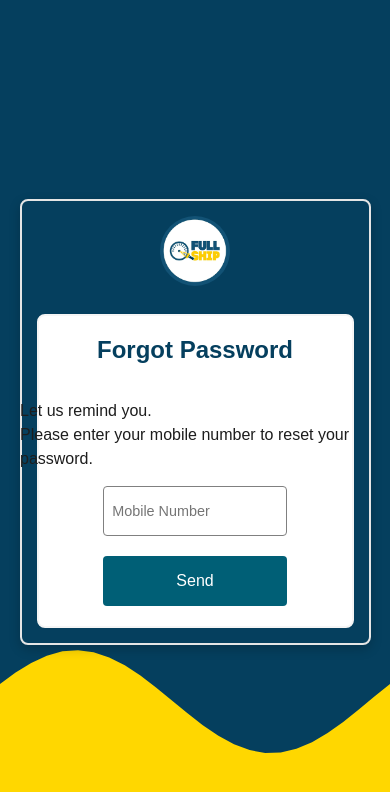
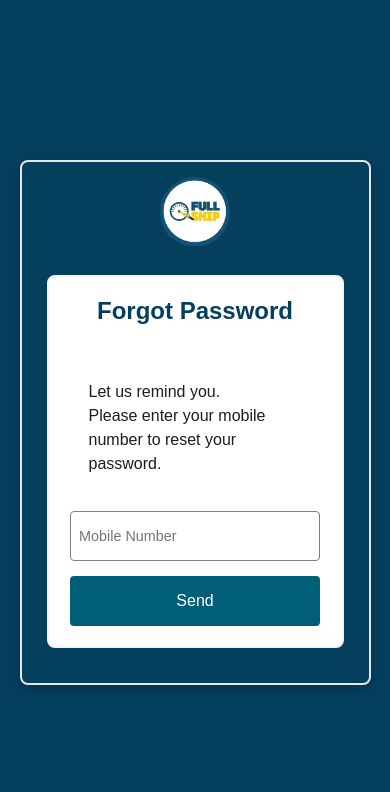
Before and after one commit to Saksham21s/MoveSwift, a React (Vite) app: page /logout in a window 390 px wide. Both pictures are taken after a click on the button "Forgot Password?". Shown: the top 792 px of the page. Built offline with nearby package versions, Linux system fonts and the light colour scheme.

Commit message:
Mobile UI issue corrected

```diff
--- a/src/components/Pages/Logout/ForgotPasswordPage.jsx
+++ b/src/components/Pages/Logout/ForgotPasswordPage.jsx
@@ -33,17 +33,17 @@ const ForgotPasswordPage = () => {
   };
 
   return (
-    <div className="login-container">
-      <div className="login-container-form">
+    <div className="forgot-container">
+    <div className="forgot-container-form">
       <img src={logo} alt="Login" className="login-image" />
-        <div className="form">
+      <div className="forgot-form">
         <h2>Forgot Password</h2>
-          <div className="para-div">
+        <div className="forgot-para">
           Let us remind you. <br />
           Please enter your mobile number to reset your password.
         </div>
         <form onSubmit={handleSubmit}>
-            <div className="input-container">
+          <div className="forgot-input-container">
             <input
               type="text"
               placeholder="Mobile Number"
@@ -52,10 +52,10 @@ const ForgotPasswordPage = () => {
             />
           </div>
           {errors.mobileNumber && (
-              <div className="error">{errors.mobileNumber}</div>
+            <div className="forgot-error">{errors.mobileNumber}</div>
           )}
-            <div className="button-container-forgot">
-              <button type="submit" className="submit-button-forgot">
+          <div className="forgot-button-container">
+            <button type="submit" className="submit-button">
               Send
             </button>
           </div>
--- a/src/components/Pages/Logout/logout.css
+++ b/src/components/Pages/Logout/logout.css
@@ -1,3 +1,11 @@
+:root {
+  --primary-bg: rgba(5, 63, 94, 1);
+  --primary-color: #005f76;
+  --border-color: rgb(229, 229, 229);
+  --text-dark: rgba(29, 29, 29, 1);
+  --input-color: rgba(17, 81, 115, 1);
+}
+
 .login-container {
   position: relative;
   width: 100vw;
@@ -60,29 +68,22 @@
   }
 }
 
-.form input {
-  padding: 10px;
-  font-size: 1rem;
-  border: 1px solid grey;
-  height: 50px;
-  width: 350px;
-  border-radius: 4px;
-  color: rgba(17, 81, 115, 1);
-}
-
-.password-input-container {
-  position: relative;
-  width: 350px;
-}
-
+.form input,
 .password-input {
   padding: 10px;
   font-size: 1rem;
   border: 1px solid grey;
   height: 50px;
   width: 100%;
+  max-width: 350px;
   border-radius: 4px;
-  padding-right: 40px;
+  color: var(--input-color);
+}
+
+.password-input-container {
+  position: relative;
+  width: 100%;
+  max-width: 350px;
 }
 
 .eye-button {
@@ -95,9 +96,6 @@
   cursor: pointer;
   font-size: 1.2rem;
   padding: 5px;
-}
-
-.eye-button {
   width: 30px;
   height: 30px;
   display: flex;
@@ -111,24 +109,35 @@
 }
 
 .forgot-password {
- margin-left: 222px;
+  margin-left: 250px;
+  width: max-content;
   background-color: white;
   font-size: 0.8rem;
   text-decoration: none;
-  color:rgba(29, 29, 29, 1);
-  border:none;
-  text-decoration: none !important;
+  color: var(--text-dark);
+  border: none;
 }
 
 .forgot-password:hover {
   text-decoration: underline;
 }
 
-.submit-button {
+.button-container {
+  display: flex;
+  justify-content: space-between;
+  align-items: center;
+  width: 100%;
+  max-width: 350px;
+}
+
+.submit-button,
+.submit-button-otp,
+.submit-button-forgot {
   padding: 10px 15px;
   font-size: 1rem;
-  background-color: #005f76;
-  width: 350px;
+  background-color: var(--primary-color);
+  width: 100%;
+  max-width: 350px;
   height: 50px;
   color: white;
   border: none;
@@ -136,38 +145,10 @@
   cursor: pointer;
 }
 
-.submit-button-otp {
-  padding: 10px 15px;
-  font-size: 1rem;
-  background-color: #005f76;
-  width: 290px;
-  height: 50px;
-  color: white;
-  border: none;
-  border-radius: 4px;
-  cursor: pointer;
-}
-
-.submit-button-forgot {
-  padding: 10px 15px;
-  font-size: 1rem;
-  background-color: #005f76;
-  height: 50px;
-  width: 350px;
-  color: white;
-  border: none;
-  border-radius: 4px;
-  cursor: pointer;
-}
-
-.submit-button:hover {
-  background-color: rgba(5, 63, 94, 1);
-}
-.submit-button-forgot:hover {
-  background-color: rgba(5, 63, 94, 1);
-}
+.submit-button:hover,
+.submit-button-forgot:hover,
 .submit-button-otp:hover {
-  background-color: rgba(5, 63, 94, 1);
+  background-color: var(--primary-bg);
 }
 
 .error {
@@ -175,68 +156,6 @@
   font-size: 0.7rem;
   margin-top: 2px;
   margin-left: 0;
-}
-
-.login-container::before {
-  content: "";
-  position: absolute;
-  bottom: 0;
-  left: 0;
-  width: 100%;
-  height: 250px;
-  background: rgba(255, 215, 0, 1);
-  clip-path: polygon(100% 100%, 0% 100%, 0.00% 36.01%, 4.00% 31.42%, 8.00% 27.56%, 12.00% 24.67%, 16.00% 22.94%, 20.00% 22.47%, 24.00% 23.30%, 28.00% 25.36%, 32.00% 28.54%, 36.00% 32.63%, 40.00% 37.37%, 44.00% 42.47%, 48.00% 47.61%, 52.00% 52.46%, 56.00% 56.72%, 60.00% 60.12%, 64.00% 62.44%, 68.00% 63.55%, 72.00% 63.37%, 76.00% 61.91%, 80.00% 59.27%, 84.00% 55.61%, 88.00% 51.16%, 92.00% 46.20%, 96.00% 41.04%, 100.00% 36.01%);
-}
-
-@media screen and (max-width: 1024px) {
-  .login-container-form {
-    width: 750px;
-    height: auto;
-    padding: 20px;
-  }
-
-  .form {
-    width: 100%;
-    height: auto;
-    padding: 20px;
-    margin-top: 20px;
-  }
-
-  .form input {
-    width: 80%;
-  }
-
-  .form button {
-    width: 80%;
-    font-size: 1rem;
-  }
-}
-
-@media screen and (max-width: 768px) {
-  .login-container-form {
-    width: 600px;
-    height: auto;
-  }
-
-  .form {
-    width: 100%;
-    padding: 20px;
-    margin-top: 20px;
-  }
-
-  .form input {
-    width: 80%;
-  }
-
-  .form button {
-    width: 80%;
-    font-size: 1rem;
-  }
-
-  .login-image {
-    width: 80px;
-    height: 80px;
-  }
 }
 
 @media screen and (max-width: 480px) {
@@ -254,25 +173,31 @@
   }
 
   .form input, .password-input {
-    width: 90%;
+    width: 100%;
     padding: 8px;
     font-size: 0.9rem;
   }
 
-  .eye-button{
-    display: none !important;
-  }
-
-  .password-input-container{
+  .password-input-container {
     width: 100%;
   }
 
-  .forgot-password{
-    margin-left: 170px;
+  .button-container {
+    width: 100%;
+    flex-direction: column;
+    align-items: flex-start;
+  }
+
+  .forgot-password {
+    margin-top: 10px;
+    margin-left: auto;
+  }
+
+  .submit-button {
+    width: 100%;
   }
 
   .form button {
-    width: 90%;
     font-size: 1rem;
   }
 
@@ -281,7 +206,113 @@
     height: 70px;
   }
 }
+/*---------------Forgot Password Page------------------*/
+.forgot-container {
+  position: relative;
+  width: 100vw;
+  height: 100vh;
+  background: var(--primary-bg);
+  display: grid;
+  place-items: center;
+  font-size: 2rem;
+  font-weight: bold;
+  color: white;
+  overflow: hidden;
 
+  form{
+    width: 330px;
+    display:flex;
+    flex-direction: column;
+    gap: 15px;
+  }
+}
+
+.forgot-container-form {
+  position: absolute;
+  width: 600px;
+  height: auto;
+  padding: 20px;
+  background: var(--primary-bg);
+  border-radius: 8px;
+  box-shadow: 0 4px 12px rgba(0, 0, 0, 0.2);
+  text-align: center;
+  border: 2px solid var(--border-color);
+}
+
+.forgot-form {
+  justify-content: center;
+  align-items: center;
+  display: flex;
+  flex-direction: column;
+  margin-inline: auto;
+  margin-block: 20px;
+  height: auto;
+  width: 90%;
+  max-width: 715px;
+  border: 2px solid whitesmoke;
+  background-color: white;
+  border-radius: 8px;
+  gap: 15px;
+  padding: 20px;
+}
+
+.forgot-form h2 {
+  font-size: 24px;
+  color: var(--primary-bg);
+  margin-bottom: 20px;
+  font-weight: 600;
+}
+
+.forgot-para {
+  color: var(--text-dark);
+  font-weight: 400;
+  font-size: 16px;
+  text-align: left;
+  width: 350px;
+  line-height: 24px;
+  padding: 15px;
+}
+
+.forgot-form input {
+  padding: 10px;
+  font-size: 1rem;
+  border: 1px solid grey;
+  height: 50px;
+  width: 100%;
+  border-radius: 4px;
+  color: var(--input-color);
+}
+
+
+@media screen and (max-width: 480px) {
+  .forgot-container-form {
+    width: 90%;
+    height: auto;
+    padding: 15px 25px;
+
+    form{
+      width: 250px;
+    }
+  }
+
+  .forgot-form {
+    width: 100%;
+    height: auto;
+    padding: 20px;
+    margin-top: 20px;
+  }
+
+  .forgot-para {
+    width: 100%;
+    padding: 20px;
+  }
+
+  .forgot-form input {
+    width: 100%;
+    padding: 8px;
+    font-size: 0.9rem;
+  }
+}
 
 /*---------------------OTP Verify Page ---------------*/
 
@@ -329,15 +360,16 @@
   background-color: rgba(255, 255, 255, 1);
   border-radius: 8px;
   gap: 15px;
+}
 
-  h2 {
+.form-otp h2 {
   font-size: 24px;
   color: rgba(5, 63, 94, 1);
   margin-bottom: 10px;
   font-weight: 600;
 }
 
-  .para-div {
+.form-otp .para-div {
   color: rgba(29, 29, 29, 1);
   font-weight: 400;
   font-size: 16px;
@@ -345,11 +377,10 @@
   margin-left: 60px;
   width: 350px;
   line-height: 24px;
+}
 
-    span {
+.form-otp .para-div span {
   color: rgba(5, 63, 94, 1);
-    }
-  }
 }
 
 .otp-inputs {
@@ -383,101 +414,6 @@
   clip-path: polygon(100% 100%, 0% 100%, 0.00% 36.01%, 4.00% 31.42%, 8.00% 27.56%, 12.00% 24.67%, 16.00% 22.94%, 20.00% 22.47%, 24.00% 23.30%, 28.00% 25.36%, 32.00% 28.54%, 36.00% 32.63%, 40.00% 37.37%, 44.00% 42.47%, 48.00% 47.61%, 52.00% 52.46%, 56.00% 56.72%, 60.00% 60.12%, 64.00% 62.44%, 68.00% 63.55%, 72.00% 63.37%, 76.00% 61.91%, 80.00% 59.27%, 84.00% 55.61%, 88.00% 51.16%, 92.00% 46.20%, 96.00% 41.04%, 100.00% 36.01%);
 }
 
-@media screen and (max-width: 1024px) {
-  .login-container-form-otp {
-    width: 750px;
-    padding: 20px;
-  }
-
-  .form-otp {
-    width: 100%;
-    height: auto;
-    padding: 30px;
-    margin-top: 20px;
-  }
-
-  .form-otp input {
-    width: 80%;
-  }
-
-  .form-otp button {
-    width: 80%;
-    font-size: 1rem;
-    height: 40px;
-  }
-}
-
-@media screen and (max-width: 768px) {
-  .login-container-form-otp {
-    width: 600px;
-    height: auto;
-  }
-
-  .form-otp {
-    width: 100%;
-    padding: 20px;
-    margin-top: 20px;
-  }
-
-  .form-otp input {
-    width: 80%;
-  }
-
-  .form-otp button {
-    width: 80%;
-    font-size: 1rem;
-  }
-
-  .login-image {
-    width: 80px;
-    height: 80px;
-  }
-}
-
-@media screen and (max-width: 480px) {
-  .login-container-form-otp {
-    width: 90%;
-    height: auto;
-    padding: 15px;
-  }
-
-  .form-otp {
-    width: 100%;
-    height: auto;
-    padding: 20px;
-    margin-top: 20px;
-  }
-
-  .form-otp input,
-  .password-input {
-    width: 90%;
-    padding: 8px;
-    font-size: 0.9rem;
-  }
-
-  .eye-button {
-    display: none !important;
-  }
-
-  .password-input-container {
-    width: 100%;
-  }
-
-  .forgot-password {
-    margin-left: 170px;
-  }
-
-  .form-otp button {
-    width: 90%;
-    font-size: 1rem;
-  }
-
-  .login-image {
-    width: 70px;
-    height: 70px;
-  }
-}
-
 .email-otp {
   display: flex;
   flex-direction: column;
@@ -493,6 +429,10 @@
   text-align: center;
   padding-inline: 35px;
   padding-block: 20px;
+
+.button-container{
+  justify-content: center;
+}
 }
 
 .alert-icon-container {
@@ -511,10 +451,10 @@
   font-size: 10px;
   display: grid;
   place-items: center;
+}
 
-  span {
+.triangle-icon span {
   display: block;
-  }
 }
 
 .otp-text-container p {
@@ -523,17 +463,17 @@
   font-weight: 400;
 }
 
-.button-container-forgot{
-  margin-top:20px;
+.button-container-forgot {
+  margin-top: 20px;
 }
-.button-container{
-  margin-top:0;
+
+.button-container {
+  margin-top: 0;
 }
 
 .submit-button-email {
   background-color: rgba(255, 215, 0, 1);
   height: 75px;
-  width: 300px;
   padding: 10px 20px;
   color: rgb(0, 0, 0);
   font-weight: 500;
@@ -569,13 +509,14 @@
   max-width: 400px;
   z-index: 1000;
   animation: fadeIn 0.3s ease-in-out;
+}
 
-  span{
+.otp-message span {
   color: black;
 }
-  .close-error{
+
+.otp-message .close-error {
   color: black;
-  }
 }
 
 .error-message {
@@ -595,10 +536,10 @@
   max-width: 400px;
   z-index: 1000;
   animation: fadeIn 0.3s ease-in-out;
+}
 
-  span{
+.error-message span {
   color: rgb(255, 255, 255);
-  }
 }
 
 @keyframes fadeIn {
@@ -620,3 +561,98 @@
   cursor: pointer;
   margin-left: 10px;
 }
+
+
+@media screen and (max-width: 1024px) {
+  .login-container-form-otp {
+    width: 750px;
+    padding: 20px;
+  }
+
+  .form-otp {
+    width: 100%;
+    height: auto;
+    padding: 30px;
+    margin-top: 20px;
+  }
+
+  .form-otp input {
+    width: 80%;
+  }
+
+  .form-otp button {
+    font-size: 1rem;
+    height: 40px;
+  }
+}
+
+@media screen and (max-width: 768px) {
+  .login-container-form-otp {
+    width: 600px;
+    height: auto;
+  }
+
+  .form-otp {
+    width: 100%;
+    padding: 20px;
+    margin-top: 20px;
+  }
+
+  .form-otp input {
+    width: 80%;
+  }
+
+  .form-otp button {
+    font-size: 1rem;
+  }
+
+  .login-image {
+    width: 80px;
+    height: 80px;
+  }
+}
+
+@media screen and (max-width: 480px) {
+  .login-container-form-otp {
+    width: 90%;
+    height: auto;
+    padding: 15px;
+  }
+
+  .form-otp {
+    width: 90%;
+    height: auto;
+    padding: 20px;
+    margin-top: 20px;
+  }
+
+  .form-otp input,
+  .password-input {
+    width: 90%;
+    padding: 8px;
+    font-size: 0.9rem;
+  }
+
+  .eye-button {
+    display: none !important;
+  }
+
+  .password-input-container {
+    width: 100%;
+  }
+
+  .forgot-password {
+    width: 175px;
+    margin-left: 170px;
+  }
+
+  .form-otp button {
+    width: 90%;
+    font-size: 1rem;
+  }
+
+  .login-image {
+    width: 70px;
+    height: 70px;
+  }
+}
```
Lines whose indentation alone changed are shown as unchanged.
